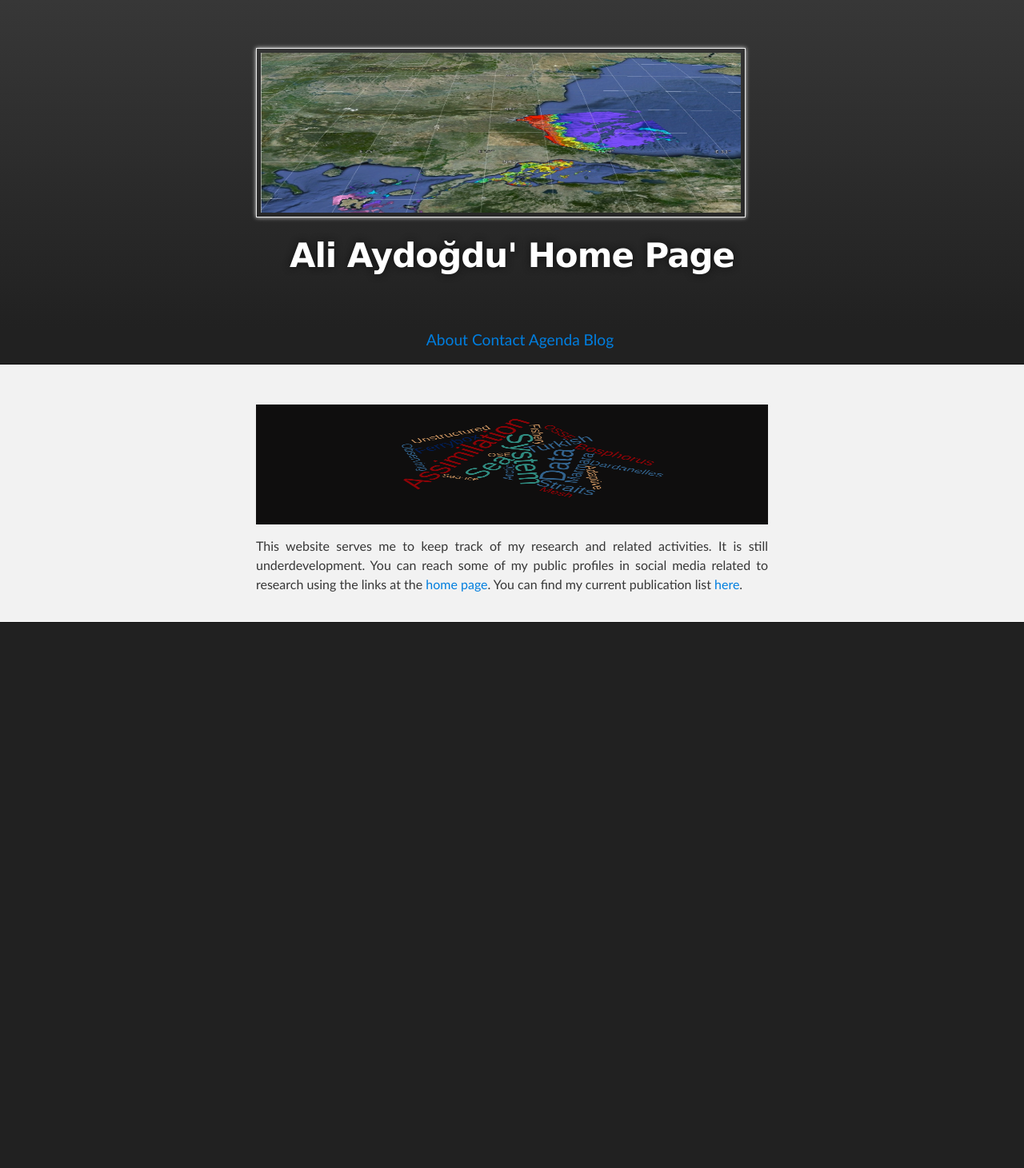
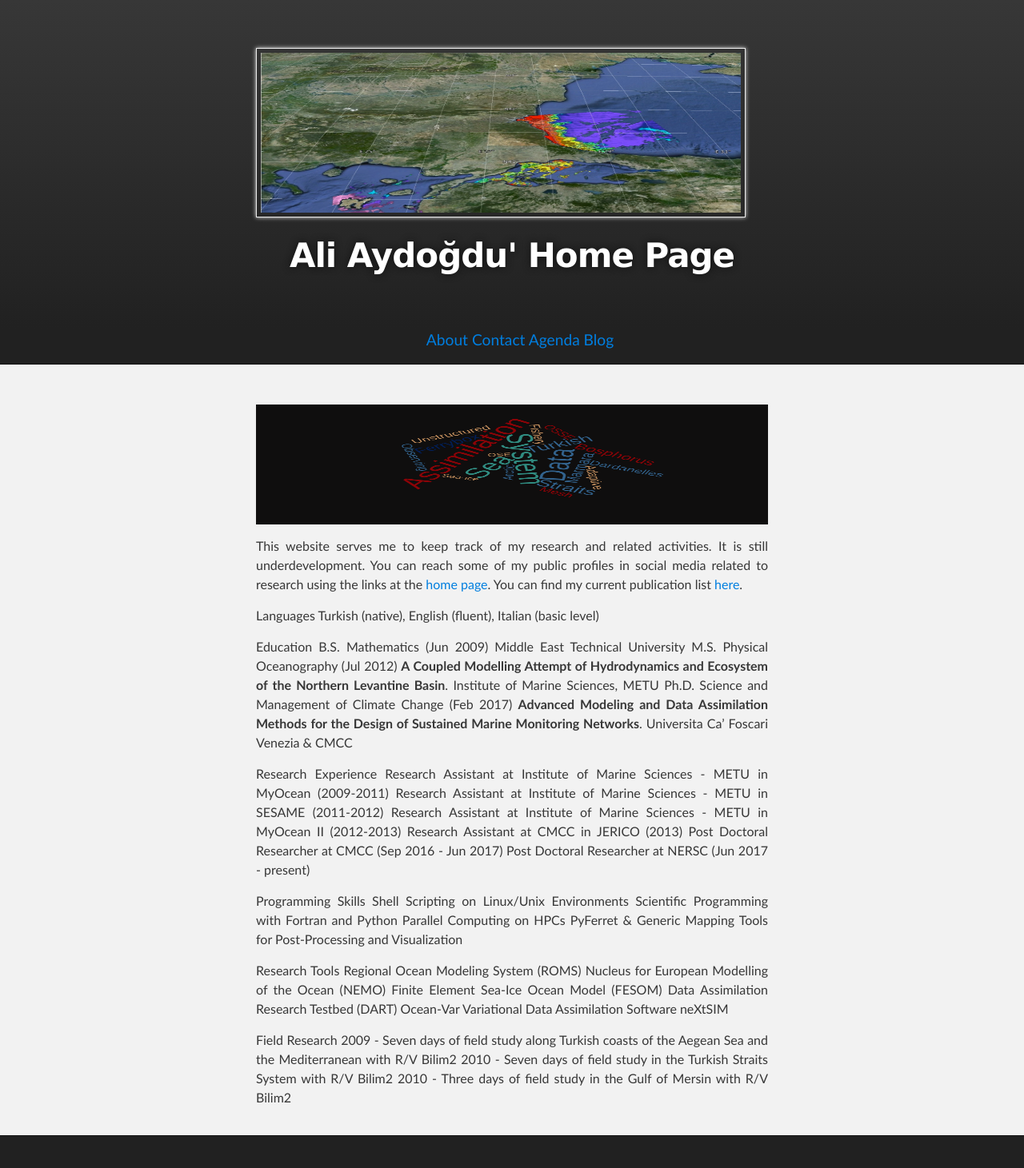
Before and after one commit to aydogduali/aydogduali.github.io, a Jekyll site: the page built from about/index.md, in a window 1280 px wide. Shown: the whole page at 80% size. Built offline with Jekyll 4.4.1, drawn with Linux system fonts in a browser that asks for light colours; the repository's description, which GitHub fills in, is left out; before the commit the page ends 900 px from its top, so only the background shows below that.

Commit message:
added cv details

```diff
--- a/about/index.md
+++ b/about/index.md
@@ -7,3 +7,38 @@ This website serves me to keep track of my research and related activities. It
 is still underdevelopment. You can reach some of my public profiles in social
 media related to research using the links at the [home page](/index). You can
 find my current publication list [here](/about/publication).
+
+Languages
+Turkish (native), English (fluent), Italian (basic level)
+
+Education
+B.S. Mathematics (Jun 2009) Middle East Technical University
+M.S. Physical Oceanography (Jul 2012) **A Coupled Modelling Attempt of Hydrodynamics and Ecosystem of the Northern Levantine Basin**. Institute of Marine Sciences, METU
+Ph.D. Science and Management of Climate Change (Feb 2017) **Advanced Modeling and Data Assimilation Methods for the Design of Sustained Marine Monitoring Networks**. Universita Ca' Foscari Venezia & CMCC
+
+Research Experience
+Research Assistant at Institute of Marine Sciences - METU in MyOcean (2009-2011)
+Research Assistant at Institute of Marine Sciences - METU in SESAME (2011-2012)
+Research Assistant at Institute of Marine Sciences - METU in MyOcean II (2012-2013)
+Research Assistant at CMCC in JERICO (2013)
+Post Doctoral Researcher at CMCC (Sep 2016 - Jun 2017)
+Post Doctoral Researcher at NERSC (Jun 2017 - present)
+
+Programming Skills
+Shell Scripting on Linux/Unix Environments
+Scientific Programming with Fortran and Python
+Parallel Computing on HPCs
+PyFerret & Generic Mapping Tools for Post-Processing and Visualization
+
+Research Tools
+Regional Ocean Modeling System (ROMS)
+Nucleus for European Modelling of the Ocean (NEMO)
+Finite Element Sea-Ice Ocean Model (FESOM)
+Data Assimilation Research Testbed (DART)
+Ocean-Var Variational Data Assimilation Software
+neXtSIM
+
+Field Research
+2009 - Seven days of field study along Turkish coasts of the Aegean Sea and the Mediterranean with R/V Bilim2
+2010 - Seven days of field study in the Turkish Straits System with R/V Bilim2
+2010 - Three days of field study in the Gulf of Mersin with R/V Bilim2
```
